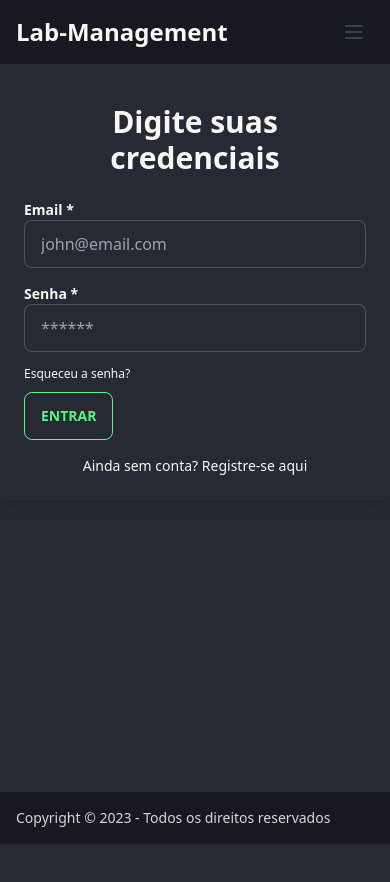
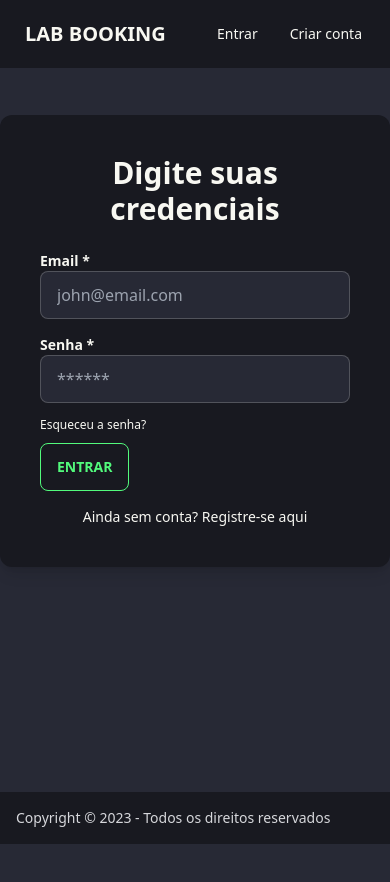
Before and after one commit to FabioVV/web-lab, a Next.js app: page /auth/signin in a window 390 px wide. Shown: the top 882 px of the page. Built offline with nearby package versions, Linux system fonts and the light colour scheme; no server answers.

Commit message:
changed navbar, fixed booking timer

```diff
--- a/app/auth/signin/page.js
+++ b/app/auth/signin/page.js
@@ -56,8 +56,8 @@ export default function LoginPage() {
 
   return (
     <div>
-        <div className="login-body relative flex flex-col items-center min-h-screen overflow-hidden">
-          <div className="w-full p-6 rounded-md shadow-lg lg:max-w-xl">
+        <div className="login-body relative flex flex-col items-center min-h-screen overflow-hidden ">
+          <div className="w-full p-10 rounded-xl shadow-lg lg:max-w-xl bg-base-200">
             <h1 className="text-3xl font-bold text-center ">  Digite suas credenciais </h1>
 
             <form method="POST" className="mt-6">
--- a/components/Navbar.jsx
+++ b/components/Navbar.jsx
@@ -4,6 +4,7 @@ import React from 'react'
 import Link from 'next/link'
 import { useState } from 'react'
 import { signIn, signOut, useSession, getProviders } from 'next-auth/react'
+import Image from 'next/image'
 
 
 const Nav = () => {
@@ -16,168 +17,67 @@ const Nav = () => {
         {/* {console.log(session)} */}
         {session?.user ? (
 
-                <div data-theme='dracula' className='fixed top-0 w-full z-40 bg-base-200'>
-                <nav className="w-full">
-                  <div className="justify-between px-4 mx-auto lg:max-w-7xl md:items-center md:flex md:px-8">
-                    <div>
-                      <div className="flex items-center justify-between py-3 md:py-5 md:block">
-                          <Link href='/' className="text-2xl  font-bold">Olá, {session?.user.first_name}</Link>
+          <div className="navbar bg-base-200">
+              <div className="flex-1">
+                <a onClick={()=>{window.location.href='/'; window.scrollTo({ top: 0, behavior: 'smooth' })}} className="btn btn-ghost text-xl">Lab booking</a>
+              </div>
+              <div className="flex-none gap-2">
+                {/* <div className="form-control">
+                  <input type="text" placeholder="Search" className="input input-bordered w-24 md:w-auto" />
+                </div> */}
+                Olá, {session?.user.first_name}
+                <div className="dropdown dropdown-end">
 
-                        <div className="md:hidden">
-                          <button
-                            className="p-2 text-gray-700 rounded-md outline-none focus:border-gray-400 focus:border"
-                            onClick={() => setNavbar(!navbar)}
-                          >
-                            {navbar ? (
-                              <svg
-                                xmlns="http://www.w3.org/2000/svg"
-                                className="w-6 h-6 "
-                                viewBox="0 0 20 20"
-                                fill="currentColor"
-                              >
-                                <path
-                                  fillRule="evenodd"
-                                  d="M4.293 4.293a1 1 0 011.414 0L10 8.586l4.293-4.293a1 1 0 111.414 1.414L11.414 10l4.293 4.293a1 1 0 01-1.414 1.414L10 11.414l-4.293 4.293a1 1 0 01-1.414-1.414L8.586 10 4.293 5.707a1 1 0 010-1.414z"
-                                  clipRule="evenodd"
+                  <label tabIndex={0} className="btn btn-ghost btn-circle avatar">
+
+                    <div className="w-10 rounded-full">
+
+                      <Image
+                        src="/images/user-placeholder.png"
+                         width={100}
+                         height={100}
+                        alt="Imagem do usuario - Placeholder"
                       />
-                              </svg>
-                            ) : (
-                              <svg
-                                xmlns="http://www.w3.org/2000/svg"
-                                className="w-6 h-6 "
-                                fill="none"
-                                viewBox="0 0 24 24"
-                                stroke="currentColor"
-                                strokeWidth={2}
-                              >
-                                <path
-                                  strokeLinecap="round"
-                                  strokeLinejoin="round"
-                                  d="M4 6h16M4 12h16M4 18h16"
-                                />
-                              </svg>
-                            )}
-                          </button>
+
                     </div>
-                      </div>
-                    </div>
-                    <div>
-                      <div
-                        className={`flex-1 justify-self-center pb-3 mt-8 md:block md:pb-0 md:mt-0 ${
-                          navbar ? 'block' : 'hidden'
-                        }`}
-                      >
-                        <ul className="items-center justify-center space-y-8 md:flex md:space-x-6 md:space-y-0">
-                          <li className="">
-                            <Link className='hover:border-b-2 hover:border-white-900 ' href="/">
-                              Início
+                  </label>
+                  <ul tabIndex={0} className="mt-3 z-[1] p-2 shadow menu menu-sm dropdown-content bg-base-100 rounded-box w-52">
+                    <li>
+                      <Link href="/users/account" className="justify-between">
+                        Conta
+                        {/* <span className="badge">New</span> */}
                       </Link>
                     </li>
-                          {/* <li className="">
-                            <Link className='hover:border-b-2 hover:border-white-900 ' href="/about">
-                              Sobre
-                            </Link>
-                          </li> */}
-                          <li className="">
-                            <Link  className='hover:border-b-2 hover:border-white-900 ' href="/users/account">
-                              Conta
-                            </Link>
-                          </li>
-                          <li className="">
-                            <button className='hover:border-b-2 hover:border-white-900 '  onClick={()=>signOut({callbackUrl: `${window.location.origin}`})}>
-                                Sair
-                            </button>
-                          </li>
+                    {/* <li><a>Settings</a></li> */}
+                    <li onClick={()=>signOut({callbackUrl: `${window.location.origin}`})}><a>Sair</a></li>
                   </ul>
                 </div>
               </div>
           </div>
-                </nav>
-              </div>
 
         ):(
         <>
-        <div data-theme='dracula' className='fixed top-0 w-full z-40 bg-base-200'>
-        <nav className="w-full">
-            <div className="justify-between px-4 mx-auto lg:max-w-7xl md:items-center md:flex md:px-8">
-            <div>
-                <div className="flex items-center justify-between py-3 md:py-5 md:block">
-                    <a href='/' className="text-2xl  font-bold">Lab-Management</a>
-
-                <div className="md:hidden">
-                    <button
-                    className="p-2 text-gray-700 rounded-md outline-none focus:border-gray-400 focus:border"
-                    onClick={() => setNavbar(!navbar)}
-                    >
-                    {navbar ? (
-                        <svg
-                        xmlns="http://www.w3.org/2000/svg"
-                        className="w-6 h-6 "
-                        viewBox="0 0 20 20"
-                        fill="currentColor"
-                        >
-                        <path
-                            fillRule="evenodd"
-                            d="M4.293 4.293a1 1 0 011.414 0L10 8.586l4.293-4.293a1 1 0 111.414 1.414L11.414 10l4.293 4.293a1 1 0 01-1.414 1.414L10 11.414l-4.293 4.293a1 1 0 01-1.414-1.414L8.586 10 4.293 5.707a1 1 0 010-1.414z"
-                            clipRule="evenodd"
-                        />
-                        </svg>
-                    ) : (
-                        <svg
-                        xmlns="http://www.w3.org/2000/svg"
-                        className="w-6 h-6 "
-                        fill="none"
-                        viewBox="0 0 24 24"
-                        stroke="currentColor"
-                        strokeWidth={2}
-                        >
-                        <path
-                            strokeLinecap="round"
-                            strokeLinejoin="round"
-                            d="M4 6h16M4 12h16M4 18h16"
-                        />
-                        </svg>
-                    )}
-                    </button>
+          <div className="navbar bg-base-200">
+            <div className="flex-1">
+              <a onClick={()=>{window.location.href='/'; window.scrollTo({ top: 0, behavior: 'smooth' })}} className="btn btn-ghost text-xl">Lab booking</a>
             </div>
-                </div>
-            </div>
-            <div>
-                <div
-                className={`flex-1 justify-self-center pb-3 mt-8 md:block md:pb-0 md:mt-0 ${
-                    navbar ? 'block' : 'hidden'
-                }`}
-                >
-                <ul className="items-center justify-center space-y-8 md:flex md:space-x-6 md:space-y-0">
-                    <li className="">
-                      <Link className='hover:border-b-2 hover:border-white-900 ' href="/">
-                          Início
-                      </Link>
-                    </li>
-                    {/* <li className="">
-                      <Link className='hover:border-b-2 hover:border-white-900 ' href="/about">
-                          Sobre
-                      </Link>
+            <div className="flex-none">
+              <ul className="menu menu-horizontal px-1">
+                <li><button onClick={signIn} >Entrar</button></li>
+                <li><Link href="/users/register">Criar conta</Link></li>
+                {/* <li>
+                  <details>
+                    <summary>
+                      options?
+                    </summary>
+                    <ul className="p-2 bg-base-100">
+                      <li><a>Link 1</a></li>
+                      <li><a>Link 2</a></li>
+                    </ul>
+                  </details>
                 </li> */}
-                    <li className="">
-                      <button className='hover:border-b-2 hover:border-white-900'  onClick={signIn}>
-                          Entrar
-                      </button>
-                      {/* <button className='hover:border-b-2 hover:border-white-900'  onClick={()=>{signIn('google')}}>
-                          Entrar com a google
-                      </button> */}
-                    </li>
-                    <li className="">
-                      <Link className='hover:border-b-2 hover:border-white-900' href="/users/register">
-                          Criar conta
-                      </Link>
-
-                    </li>
               </ul>
             </div>
-            </div>
-            </div>
-        </nav>
           </div>
         </>
         )}
--- a/components/registerBookingModal.jsx
+++ b/components/registerBookingModal.jsx
@@ -199,12 +199,12 @@ function BookingModal({lab_id, HandleFetch}) {
                                         <div className="w-full px-3 mb-6 md:mb-0">
 
                                             <label className="block uppercase tracking-wide text-xs font-bold mb-3" htmlFor="booking_end">
-                                                Sua reserva é para hoje ou outro dia?
+                                            Quando sua reserva devera iniciar?
                                             </label>
 
                                             <div className="form-control">
                                                 <label className="label cursor-pointer">
-                                                    <span className="label-text">Outro dia</span>
+                                                    <span className="label-text">Para outro momento</span>
                                                     <input onClick={(e) => {setDia({...dia, valor:e.target.value});}} type="radio" value='outro' name="radioDia" className="radio checked:bg-red-500" checked={dia.valor == 'outro' ? 'checked':''}
 
                                                     />
@@ -214,7 +214,7 @@ function BookingModal({lab_id, HandleFetch}) {
                                                 </div>
                                                 <div className="form-control">
                                                 <label className="label cursor-pointer">
-                                                    <span className="label-text">Hoje</span>
+                                                    <span className="label-text">Para agora</span>
                                                     <input onClick={(e) => {setDia({...dia, valor:e.target.value});}}  type="radio" value='hoje' name="radioDia" className="radio checked:bg-blue-500" checked={dia.valor == 'hoje' ? 'checked':''}
 
                                                     />
--- a/styles/globals.css
+++ b/styles/globals.css
@@ -35,7 +35,7 @@
 
 
 .app{
-    margin-top: 5rem;
+    margin-top: 1rem;
 }
 
 footer{
```
Also changed, not shown: components/Booking.jsx (+4 -7 lines), components/UserBookings.jsx (+3 -5 lines), public/images/loading.gif (deleted), public/images/user-placeholder.png (added). Lines whose indentation alone changed are shown as unchanged.
